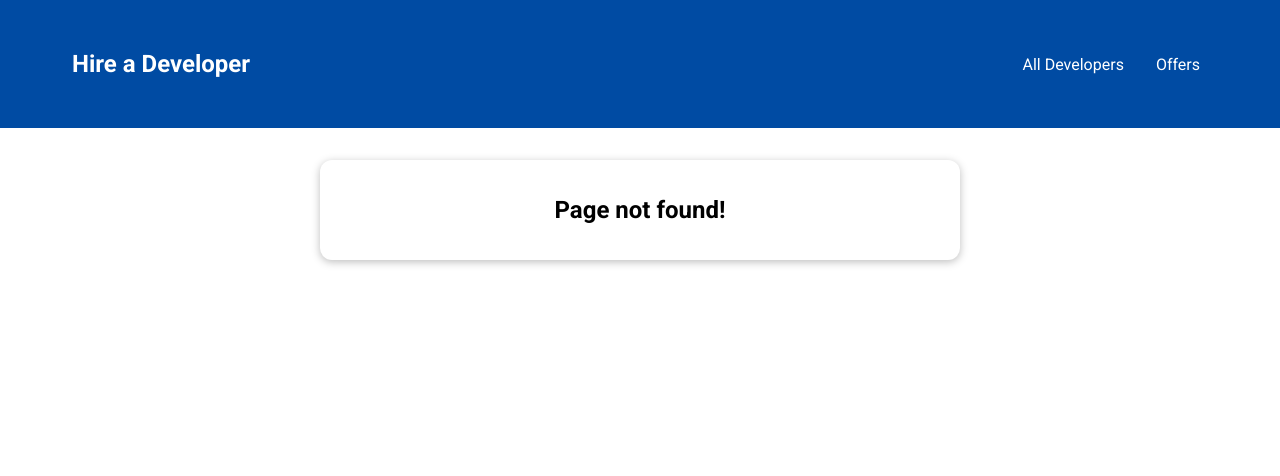
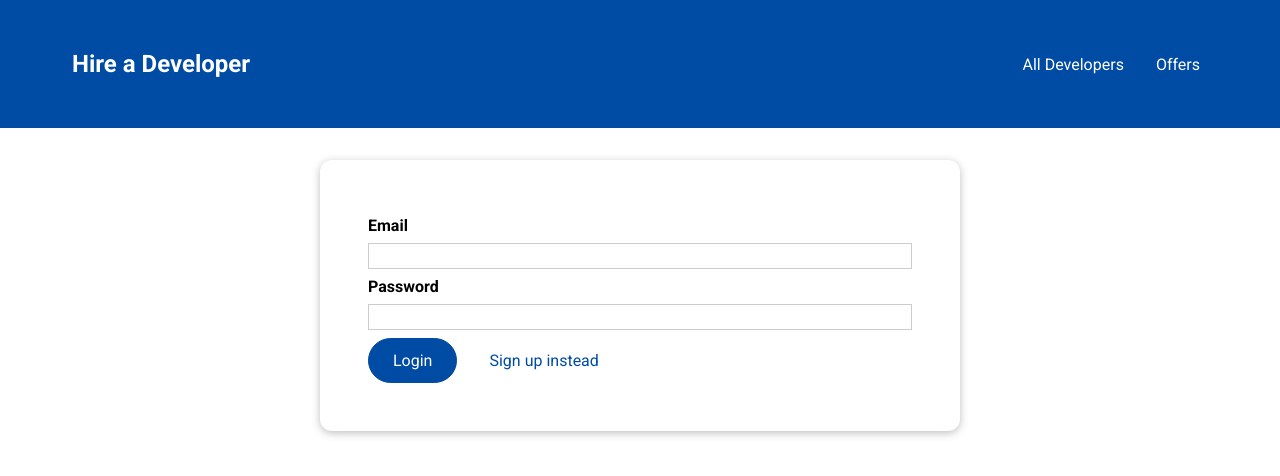
Before and after one commit to priscilla-e/hire-a-developer_project, a Vue app: page /auth in a window 1280 px wide. Before the commit this address had no page. Shown: the top 476 px of the page. Built offline with nearby package versions, Linux system fonts and the light colour scheme.

Commit message:
added authentication page

```diff
--- a/src/components/developers/DeveloperFilter.vue
+++ b/src/components/developers/DeveloperFilter.vue
@@ -1,4 +1,5 @@
 <template>
+  <section>
     <base-card>
       <h2>Find Your Developer</h2>
       <span class="filter-options">
@@ -14,6 +15,7 @@
         <label for="graphics">Graphics</label>
       </span>
     </base-card>
+  </section>
 </template>
 
 <script>
--- /dev/null
+++ b/src/pages/auth/UserAuth.vue
@@ -0,0 +1,49 @@
+<template>
+  <base-card>
+    <form>
+      <div class="form-control">
+        <label for="email">Email</label>
+        <input type="email" id="email" />
+      </div>
+      <div class="form-control">
+        <label for="password">Password</label>
+        <input type="password" id="email" />
+      </div>
+      <base-button>Login</base-button>
+      <base-button type="button" mode="flat">Sign up instead</base-button>
+    </form>
+  </base-card>
+</template>
+
+<style scoped>
+form {
+  margin: 1rem;
+  padding: 1rem;
+}
+
+.form-control {
+  margin: 0.5rem 0;
+}
+
+label {
+  font-weight: bold;
+  margin-bottom: 0.5rem;
+  display: block;
+}
+
+input,
+textarea {
+  display: block;
+  width: 100%;
+  font: inherit;
+  border: 1px solid #ccc;
+  padding: 0.15rem;
+}
+
+input:focus,
+textarea:focus {
+  border-color: #3d008d;
+  background-color: #faf6ff;
+  outline: none;
+}
+</style>
--- a/src/pages/developers/DeveloperDetails.vue
+++ b/src/pages/developers/DeveloperDetails.vue
@@ -17,7 +17,6 @@
         <li>{{ description }}</li>
       </base-card>
     </section>
-
     <section>
       <base-card>
         <h3>
@@ -49,6 +48,7 @@
       );
     },
     profilePictureLink() {
+      console.log(this.selectedDeveloper.profilePicture);
       return this.selectedDeveloper.profilePicture;
     },
     areas() {
@@ -64,10 +64,11 @@
       return this.$route.path + '/send-offer';
     },
   },
-  created() {
+  async created() {
     this.selectedDeveloper = this.$store.getters['developers/developers'].find(
       (dev) => dev.id === this.id
     );
+    console.log(this.$store.getters['developers/developers'])
   },
 };
 </script>
--- a/src/router.js
+++ b/src/router.js
@@ -6,6 +6,7 @@
 import ReceivedOffers from './pages/offers/ReceivedOffers.vue';
 import SendOffer from './pages/offers/SendOffer.vue';
 import NotFound from './pages/NotFound.vue'
+import UserAuth from './pages/auth/UserAuth.vue'
 
 const router = createRouter({
   history: createWebHistory(),
@@ -20,6 +21,7 @@
     },
     { path: '/register', component: DeveloperRegistration },
     { path: '/offers', component: ReceivedOffers },
+    { path: '/auth', component: UserAuth },
     { path: '/:notFound(.*)', component: NotFound },
   ],
 });
```
Lines whose indentation alone changed are shown as unchanged.
